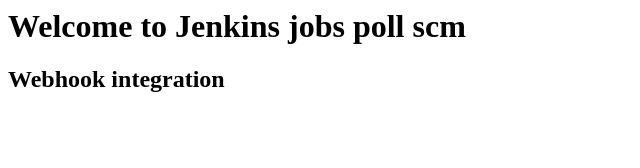
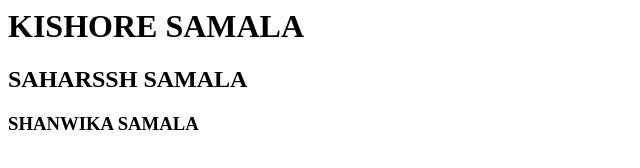
Before and after one commit to kishoresamalacloud/webserver-test, a plain HTML site: page index.html in a window 1280 px wide. Shown: the whole page, without its empty margins (0-640 px from the left). Drawn offline with Linux system fonts and the light colour scheme.

Commit message:
Update index.html
COMMIT1

```diff
--- a/index.html
+++ b/index.html
@@ -1,2 +1,3 @@
-<h1>Welcome to Jenkins jobs poll scm </h1>
-<h2> Webhook integration </h2>
+<h1>KISHORE SAMALA</h1>
+<h2> SAHARSSH SAMALA </h2>
+<h3> SHANWIKA SAMALA </h3>
```
